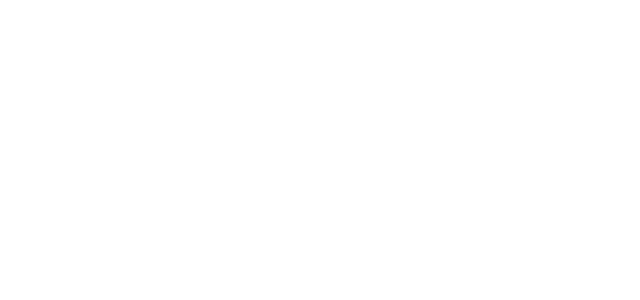
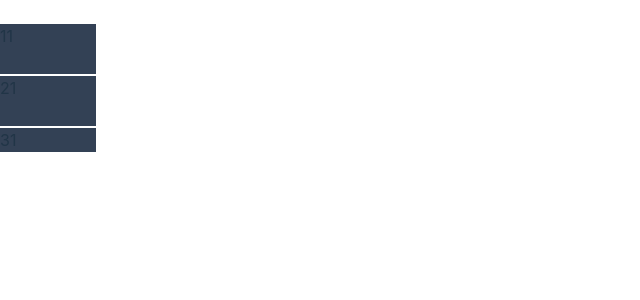
Before and after one commit to Mokhtar25/where-is-waldo, a React (Vite) app: page / in a window 1280 px wide. Shown: the top 300 px of the page, without its empty margins (0-640 px from the left). Built offline with nearby package versions, Linux system fonts and the light colour scheme.

Commit message:
fixing overlapping with clicking

```diff
--- a/src/App.tsx
+++ b/src/App.tsx
@@ -1,4 +1,5 @@
-import { useState } from "react";
+import { useRef, useState } from "react";
+import Model from "./comp/model";
 
 interface mouseCord {
   page: number;
@@ -8,12 +9,22 @@ interface mouseCord {
 const App = () => {
   const [x, setX] = useState<mouseCord>();
   const [y, setY] = useState<mouseCord>();
-  const [model, setModel] = useState(false);
+  const [model, setModel] = useState(true);
 
+  const ref = useRef<HTMLDivElement | null>(null);
   const handelMouse = (e: MouseEvent) => {
+    const bor = ref.current?.getBoundingClientRect();
     const width = window.innerWidth;
     const height = window.innerHeight;
 
+    if (
+      e.x <= bor?.width + bor?.x &&
+      e.x >= bor?.x &&
+      e.y <= bor?.height + bor?.y &&
+      e.y >= bor.y
+    )
+      return null;
+    console.log(bor?.x, e.x, bor?.width, bor?.left, bor?.width + bor?.x);
     // adjust the value to height and length of the screen
     const x = ((width / e.x) * 1000).toFixed(0);
     const y = ((height / e.y) * 1000).toFixed(0);
@@ -29,16 +40,17 @@ const App = () => {
   document.onmousedown = handelMouse;
 
   return (
-    <>
+    <div className="h-screen w-full">
       <div className="text-secondary">
         hello, world {x?.offset} {y?.offset}
       </div>
-      <div
-        className={`absolute h-24 w-12 bg-secondary`}
+      <Model
+        refx={ref}
+        open={model}
         style={{ left: `${x?.page}px`, top: `${y?.page}px` }}
-      ></div>
+      ></Model>
       <div className="absolute right-2/4 top-2/4 size-1 rounded-full bg-secondary"></div>
-    </>
+    </div>
   );
 };
 
--- /dev/null
+++ b/src/comp/model.tsx
@@ -0,0 +1,22 @@
+import React from "react";
+interface ModelProps {
+  open: boolean;
+  style: React.CSSProperties;
+  refx: any;
+}
+const Model = ({ open, style, refx }: ModelProps) => {
+  if (!open) return null;
+  return (
+    <div
+      style={style}
+      className="absolute z-50 flex h-32 w-24 flex-col justify-between divide-y-2 divide-white bg-slate-700"
+      ref={refx}
+    >
+      <div>11</div>
+      <div>21</div>
+      <div>31</div>
+    </div>
+  );
+};
+
+export default Model;
--- a/tailwind.config.js
+++ b/tailwind.config.js
@@ -2,11 +2,12 @@
 export default {
   content: ["./index.html", "./src/**/*.{js,ts,jsx,tsx}"],
   theme: {
-    colors: {
-      primary: "#242424",
-      secondary: "#ffffffde",
+    extend: {
+      colors: {
+        primary: "#242424",
+        secondary: "#ffffffde",
+      },
     },
-    extend: {},
   },
   plugins: [],
 };
```
